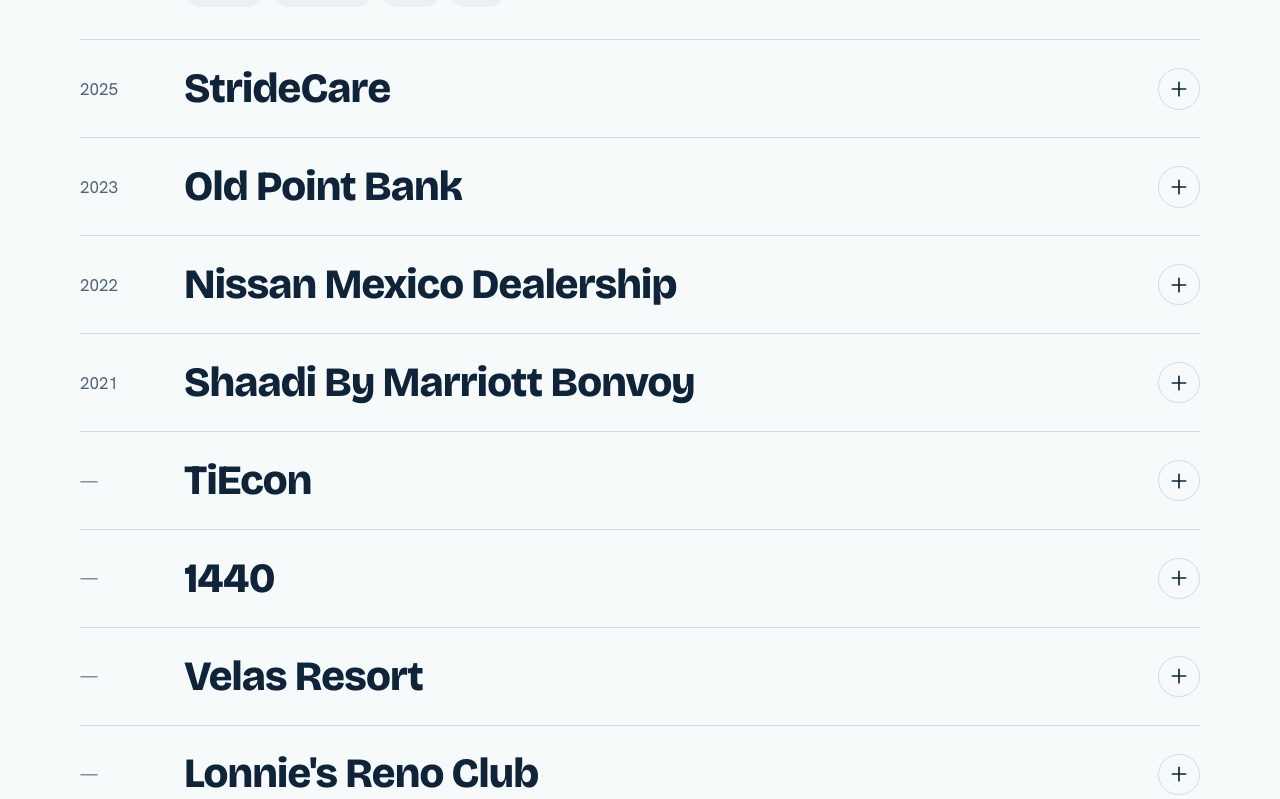
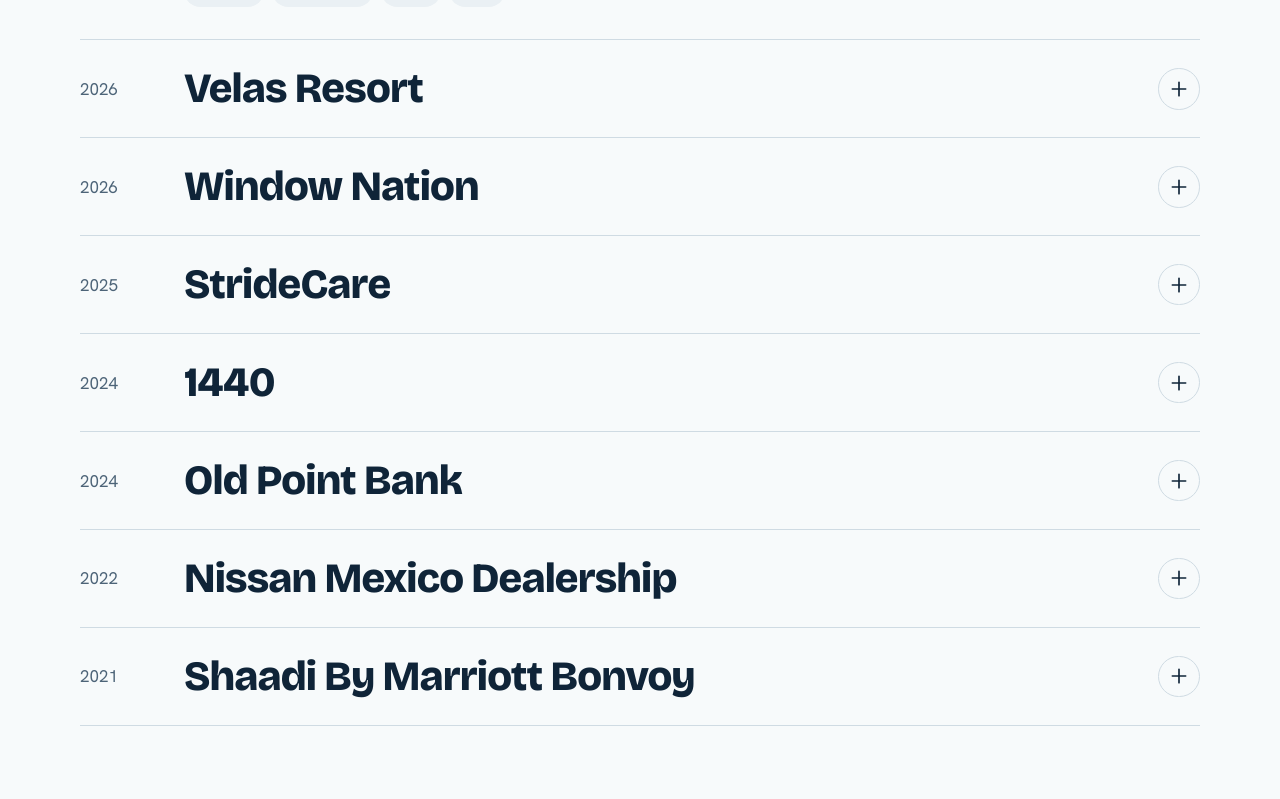
Before and after one commit to Mikdadali/mikdadali.github.io, a React (Vite) app: page / in a window 1280 px wide. Shown: the part 3121-3920 px from the top of the page. Built offline with nearby package versions, Linux system fonts and the light colour scheme.

Commit message:
Update project list

```diff
--- a/src/data.js
+++ b/src/data.js
@@ -31,6 +31,20 @@ export const PROJECTS = [
     tags: ["Banking", "Responsive", "CMS", "ADA"],
   },
   {
+    year: "2026",
+    title: "Velas Resort",
+    url: "https://www.velasresorts.com.mx/",
+    text: "Responsive resort website with a booking engine, managed through a CMS.",
+    tags: ["UIKit", "Responsive", "Booking Engine", "CMS"],
+  },
+    {
+    year: "2026",
+    title: "Window Nation",
+    url: "https://www.windownation.com/",
+    text: "Responsive home improvement website for a replacement windows and doors company: product pages, free estimate and consultation forms, financing and offers, a service-area locator, and a knowledge center, managed through a CMS.",
+    tags: ["Home Services", "Responsive", "Lead Forms", "CMS"],
+  },
+  {
     year: "2025",
     title: "StrideCare",
     url: "https://www.stridecare.com/",
@@ -38,7 +52,14 @@ export const PROJECTS = [
     tags: ["Healthcare", "Responsive", "Booking Form", "ADA"],
   },
   {
-    year: "2023",
+    year: "2024",
+    title: "1440",
+    url: "https://www.1440.org/",
+    text: "Luxury resort website with a booking engine, eCommerce, blog, and CMS. Full end-to-end frontend development.",
+    tags: ["UIKit", "Booking Engine", "eCommerce", "Blog", "CMS"],
+  },
+  {
+    year: "2024",
     title: "Old Point Bank",
     text: "Full project handling from start to end. Built a fully responsive banking website using UIKit and CMS with a focus on performance and accessibility.",
     tags: ["UIKit", "Responsive", "CMS", "Full Project"],
@@ -54,35 +75,7 @@ export const PROJECTS = [
     title: "Shaadi By Marriott Bonvoy",
     text: "Developed a luxury wedding platform for Marriott with a full reservation and booking engine, responsive design, and CMS.",
     tags: ["UIKit", "Booking Engine", "CMS", "Responsive"],
-  },
-  {
-    year: "",
-    title: "TiEcon",
-    url: "https://www.tiecon.org/",
-    text: "Website handled end to end, built with UIKit and a CMS, fully responsive.",
-    tags: ["UIKit", "Responsive", "CMS", "Full Project"],
-  },
-  {
-    year: "",
-    title: "1440",
-    url: "https://www.1440.org/",
-    text: "Luxury resort website with a booking engine, eCommerce, blog, and CMS. Full end-to-end frontend development.",
-    tags: ["UIKit", "Booking Engine", "eCommerce", "Blog", "CMS"],
-  },
-  {
-    year: "",
-    title: "Velas Resort",
-    url: "https://www.velasresorts.com.mx/",
-    text: "Responsive resort website with a booking engine, managed through a CMS.",
-    tags: ["UIKit", "Responsive", "Booking Engine", "CMS"],
-  },
-  {
-    year: "",
-    title: "Lonnie's Reno Club",
-    url: "https://www.lonniesrenoclub.com/",
-    text: "Responsive website with a booking engine, managed through a CMS.",
-    tags: ["UIKit", "Responsive", "Booking Engine", "CMS"],
-  },
+  }
 ];
 
 export const EXPERIENCE = [
@@ -189,6 +182,5 @@ export const CLIENT_SITES = [
   { name: "Mitsubishi Coapa", url: "https://www.mitsubishi-coapa.mx/", sector: "Automotive" },
   { name: "BYD Vallejo", url: "https://www.bydvallejo.com.mx/", sector: "Automotive" },
   { name: "The Ferguson Clinic", url: "https://www.thefergusonclinic.com/", sector: "Healthcare" },
-  { name: "Window Nation", url: "https://www.windownation.com/", sector: "Home services" },
   { name: "Aramark", url: "https://www.aramark.com/", sector: "Enterprise" },
 ];
```
